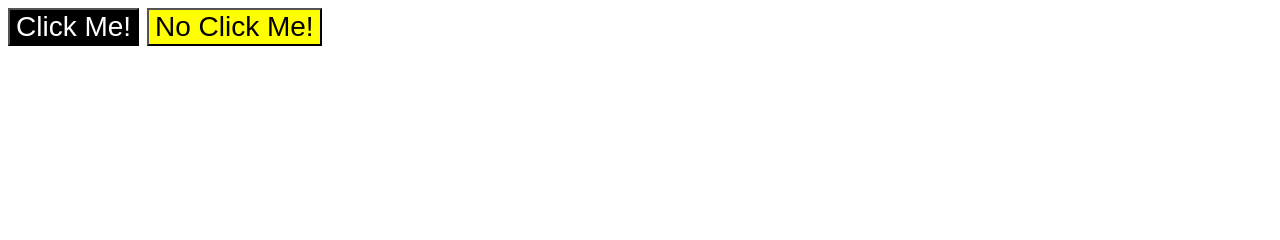
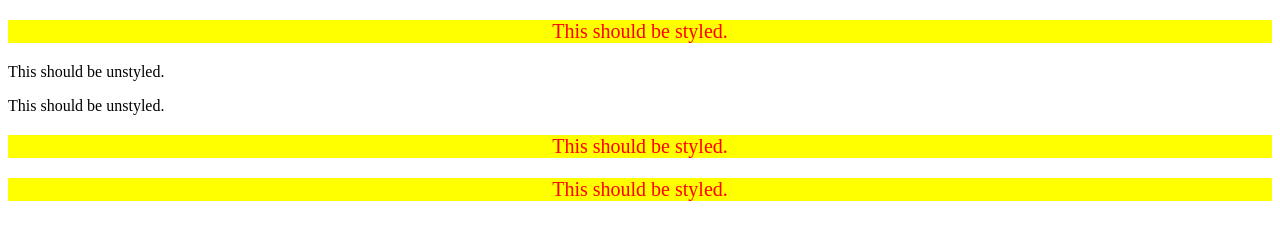
Before and after one commit to iamnotsunil/CSS01, a plain HTML site: page index.html in a window 1280 px wide. Drawn offline with Linux system fonts and the light colour scheme.

Commit message:
Complete 05 Descendant Combinator Assignment

```diff
--- a/index.html
+++ b/index.html
@@ -4,11 +4,18 @@
     <meta charset="UTF-8" />
     <meta http-equiv="X-UA-Compatible" content="IE=edge" />
     <meta name="viewport" content="width=device-width, initial-scale=1.0" />
-    <title>Class and ID Selectors</title>
+    <title>Descendant Combinator</title>
     <link rel="stylesheet" href="styles.css" />
   </head>
   <body>
-    <button class="first">Click Me!</button>
-    <button class="second">No Click Me!</button>
+    <div class="container">
+      <p class="text">This should be styled.</p>
+    </div>
+    <p class="text">This should be unstyled.</p>
+    <p class="text">This should be unstyled.</p>
+    <div class="container">
+      <p class="text">This should be styled.</p>
+      <p class="text">This should be styled.</p>
+    </div>
   </body>
 </html>
--- a/styles.css
+++ b/styles.css
@@ -1,11 +1,6 @@
-* {
- font-size: 28px; font-family: Arial, Helvetica, sans-serif;
+div p {
+  background-color: yellow;
+  color: red;
+  font-size: 20px;
+  text-align: center;
 }
-
-.first {
-  background-color: black;
-  color: white;
-}
-.second {
-  background-color: yellow;
-}
```
